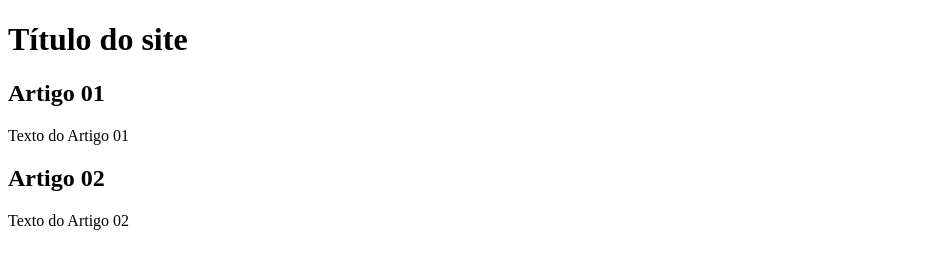
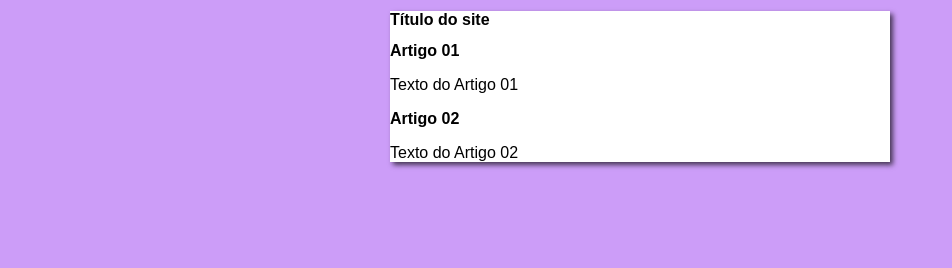
Before and after one commit to sudojordan/Ola-Mundo, a plain HTML site: page Pagina_teste/index.html in a window 1280 px wide. Shown: the whole page, without its empty margins (0-952 px from the left). Drawn offline with Linux system fonts and the light colour scheme.

Commit message:
criação do estilo.css

```diff
--- /dev/null
+++ b/Pagina_teste/estilo.css
@@ -0,0 +1,15 @@
+*{
+    font-family: arial;
+    font-size: 16px;
+
+}
+
+body{
+    background-color: rgb(204, 157,248);
+}
+main{
+    background-color: white;
+    width: 500px;
+    margin: auto;
+    box-shadow: 3px 3px 5px rgba(0, 0, 0, 0.664);
+}
--- a/Pagina_teste/index.html
+++ b/Pagina_teste/index.html
@@ -5,6 +5,7 @@
     <meta charset="UTF-8">
     <meta name="viewport" content="width=device-width, initial-scale=1.0">
     <title>Título do site</title>
+    <link rel="stylesheet" href="estilo.css">
 </head>
 
 <body>
```
